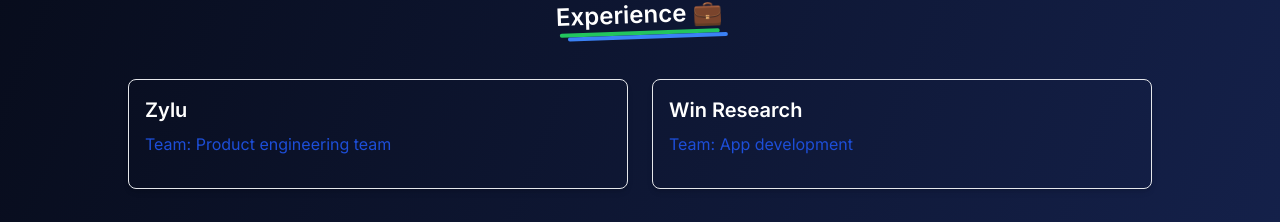
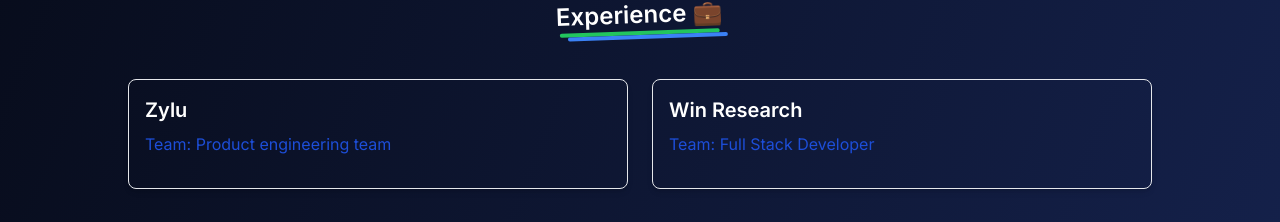
Before and after one commit to Somnathumapathi/Somnath-portfolio, a Next.js app: page / in a window 1280 px wide. Shown: the part 2177-2399 px from the top of the page. Built offline with nearby package versions, Linux system fonts and the light colour scheme.

Commit message:
Update experience.js

```diff
--- a/components/experience.js
+++ b/components/experience.js
@@ -8,7 +8,7 @@
         },
         {
             company: "Win Research",
-            team: ["App development"]
+            team: ["Full Stack Developer"]
         }
     ]
   return (
```
